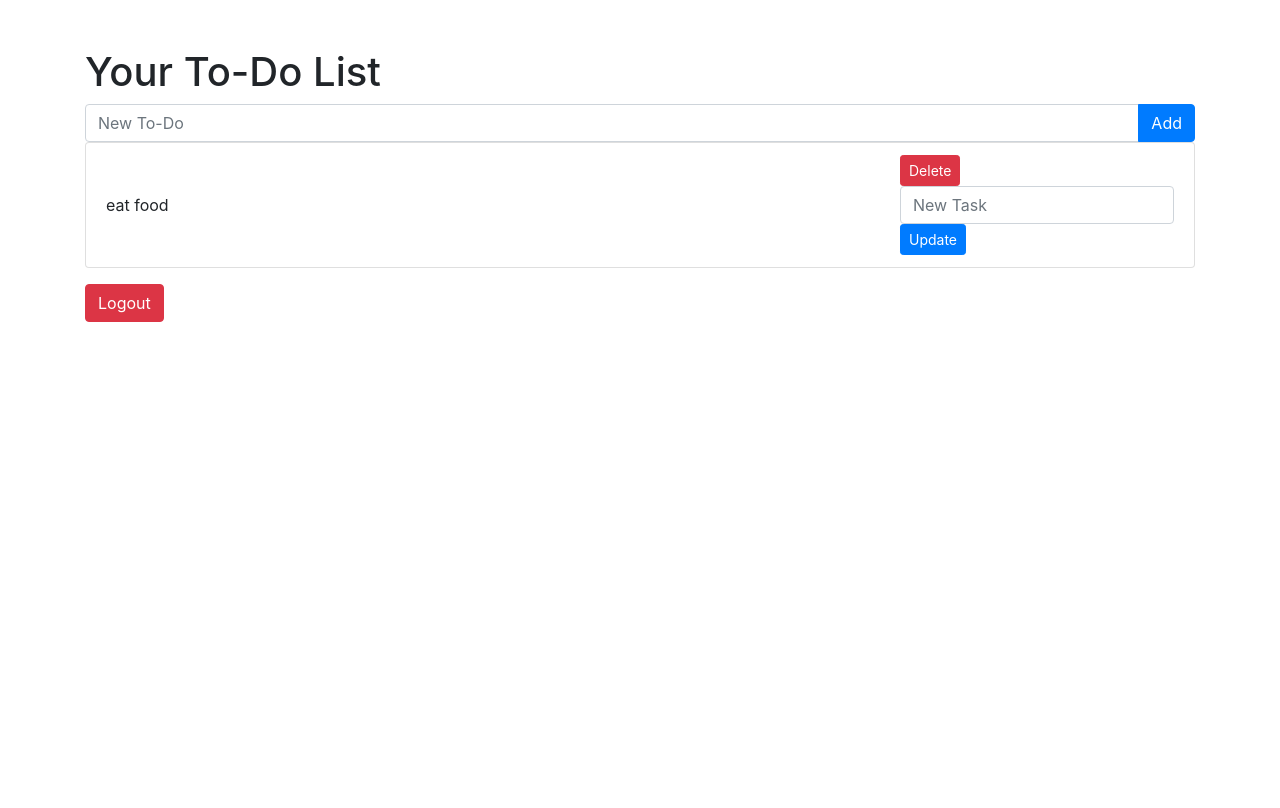
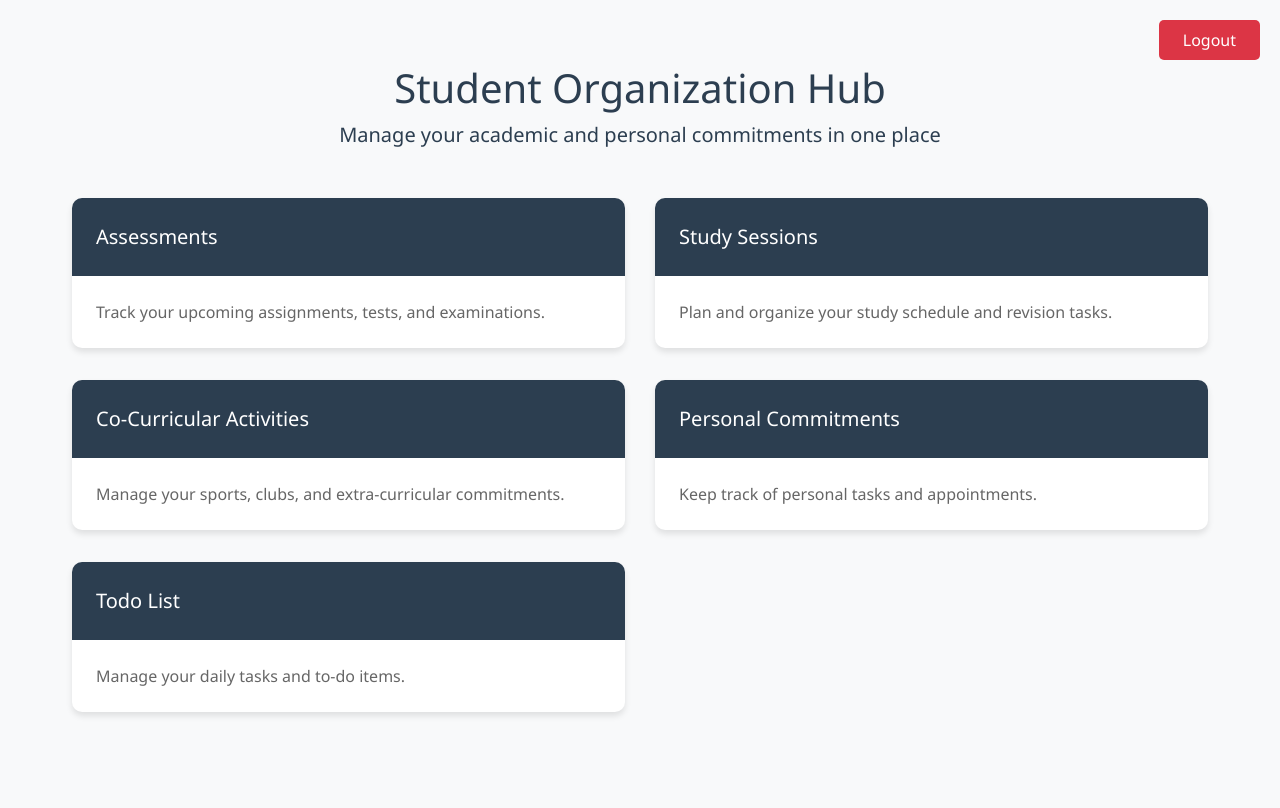
Before and after one commit to brax-vesh/Flask-Todo-App, a Flask app: page /dashboard in a window 1280 px wide. Before the commit the page ends 322 px from the top, so only its background shows below. Run offline with Flask 3, Linux system fonts and the light colour scheme; a user stored in the database is signed in; some libraries are stand-ins or nearby versions.

Commit message:
fixed sign up and login, created an improved dasahboard, created add todo page to allow for cleaner adding of todos

```diff
--- a/flask_app/app.py
+++ b/flask_app/app.py
@@ -1,7 +1,8 @@
 from flask import Flask, render_template, session, flash, redirect, request
 from sqlalchemy.orm import sessionmaker
 from sqlalchemy import create_engine
-from setup_db import User, ToDo
+# Update imports to include new models
+from setup_db import User, ToDo, Assessment, StudySession, CoCurricular, PersonalCommitment
 from werkzeug.security import check_password_hash, generate_password_hash
 
 app = Flask(__name__)
@@ -49,8 +50,33 @@ def login():
             print("Invalid username or password", "danger")
     return render_template('login.html')
 
-@app.route('/signup')
+@app.route('/signup', methods=['GET', 'POST'])
 def signup():
+    if request.method == 'POST':
+        username = request.form.get('username')
+        password = request.form.get('password')
+        confirm_password = request.form.get('confirm_password')
+
+        # Check if username already exists
+        existing_user = db_session.query(User).filter_by(username=username).first()
+        if (existing_user):
+            flash('Username already exists', 'danger')
+            return redirect('/signup')
+
+        # Validate password match
+        if password != confirm_password:
+            flash('Passwords do not match', 'danger')
+            return redirect('/signup')
+
+        # Create new user
+        hashed_password = generate_password_hash(password)
+        new_user = User(username=username, password=hashed_password)
+        db_session.add(new_user)
+        db_session.commit()
+
+        flash('Account created successfully! Please login.', 'success')
+        return redirect('/login')
+
     return render_template('signup.html')
 
 @app.route('/logout')
@@ -123,5 +149,55 @@ def delete_todo(todo_id):
 
     return redirect('/dashboard')
 
+@app.route('/assessments')
+def assessments():
+    if "user_id" not in session:
+        flash("Please log in to view assessments.", "warning")
+        return redirect('/login')
+
+    user_id = session["user_id"]
+    user_assessments = db_session.query(Assessment).filter_by(user_id=user_id).all()
+    return render_template('assessments.html', assessments=user_assessments)
+
+@app.route('/study_sessions')
+def study_sessions():
+    if "user_id" not in session:
+        flash("Please log in to view study sessions.", "warning")
+        return redirect('/login')
+
+    user_id = session["user_id"]
+    user_sessions = db_session.query(StudySession).filter_by(user_id=user_id).all()
+    return render_template('study_sessions.html', sessions=user_sessions)
+
+@app.route('/co_curricular')
+def co_curricular():
+    if "user_id" not in session:
+        flash("Please log in to view co-curricular activities.", "warning")
+        return redirect('/login')
+
+    user_id = session["user_id"]
+    activities = db_session.query(CoCurricular).filter_by(user_id=user_id).all()
+    return render_template('co_curricular.html', activities=activities)
+
+@app.route('/personal_commitments')
+def personal_commitments():
+    if "user_id" not in session:
+        flash("Please log in to view personal commitments.", "warning")
+        return redirect('/login')
+
+    user_id = session["user_id"]
+    commitments = db_session.query(PersonalCommitment).filter_by(user_id=user_id).all()
+    return render_template('personal_commitments.html', commitments=commitments)
+
+@app.route('/todos')
+def todos():
+    if "user_id" not in session:
+        flash("Please log in to view todos.", "warning")
+        return redirect('/login')
+
+    user_id = session["user_id"]
+    user_todos = db_session.query(ToDo).filter_by(user_id=user_id).all()
+    return render_template('add_todo.html', todos=user_todos)
+
 if __name__ == '__main__':
     app.run(debug=True)
--- a/flask_app/templates/dashboard.html
+++ b/flask_app/templates/dashboard.html
@@ -3,39 +3,161 @@
 <head>
     <meta charset="UTF-8">
     <meta name="viewport" content="width=device-width, initial-scale=1.0">
-    <title>Dashboard</title>
+    <title>Student Hub</title>
     <link rel="stylesheet" href="https://maxcdn.bootstrapcdn.com/bootstrap/4.5.2/css/bootstrap.min.css">
+    <style>
+        :root {
+            --primary-color: #2c3e50;
+            --secondary-color: #3498db;
+            --background-color: #f8f9fa;
+        }
+
+        body {
+            background-color: var(--background-color);
+            font-family: 'Segoe UI', Tahoma, Geneva, Verdana, sans-serif;
+        }
+
+        .hub-container {
+            max-width: 1200px;
+            margin: 2rem auto;
+            padding: 2rem;
+        }
+
+        .hub-header {
+            text-align: center;
+            margin-bottom: 3rem;
+            color: var(--primary-color);
+        }
+
+        .hub-card {
+            background: white;
+            border-radius: 10px;
+            box-shadow: 0 4px 6px rgba(0, 0, 0, 0.1);
+            transition: transform 0.3s ease, box-shadow 0.3s ease;
+            margin-bottom: 2rem;
+            overflow: hidden;
+        }
+
+        .hub-card:hover {
+            transform: translateY(-5px);
+            box-shadow: 0 6px 12px rgba(0, 0, 0, 0.15);
+        }
+
+        .hub-card-header {
+            background: var(--primary-color);
+            color: white;
+            padding: 1.5rem;
+            font-size: 1.25rem;
+        }
+
+        .hub-card-body {
+            padding: 1.5rem;
+            color: #666;
+        }
+
+        .hub-card-link {
+            text-decoration: none;
+            color: inherit;
+        }
+
+        .hub-card-link:hover {
+            text-decoration: none;
+        }
+
+        .logout-btn {
+            position: fixed;
+            top: 20px;
+            right: 20px;
+            padding: 0.5rem 1.5rem;
+            background-color: #dc3545;
+            border: none;
+            border-radius: 5px;
+            color: white;
+            transition: background-color 0.3s ease;
+        }
+
+        .logout-btn:hover {
+            background-color: #c82333;
+            text-decoration: none;
+            color: white;
+        }
+    </style>
 </head>
 <body>
-    <div class="container mt-5">
-        <h1>Your To-Do List</h1>
-        <!-- Form to Add a New To-Do -->
-        <form action="{{ url_for('add_todo') }}" method="POST" class="mb4">
-            <div class="input-group">
-                <input type="text" name="task" placeholder="New To-Do" class="form-control" required>
-                <div class="input-group-append">
-                    <button type="submit" class="btn btn-primary">Add</button>
-                </div>
+    <a href="{{ url_for('logout') }}" class="logout-btn">Logout</a>
+
+    <div class="hub-container">
+        <div class="hub-header">
+            <h1>Student Organization Hub</h1>
+            <p class="lead">Manage your academic and personal commitments in one place</p>
+        </div>
+
+        <div class="row">
+            <div class="col-md-6">
+                <a href="{{ url_for('assessments') }}" class="hub-card-link">
+                    <div class="hub-card">
+                        <div class="hub-card-header">
+                            Assessments
+                        </div>
+                        <div class="hub-card-body">
+                            Track your upcoming assignments, tests, and examinations.
+                        </div>
+                    </div>
+                </a>
             </div>
-        </form>
-        <!-- Display To-Do List -->
-        <ul class="list-group">
-            {% for todo in todos %}
-            <li class="list-group-item d-flex justify-content-between align-items-center">
-                {{ todo.task }}
-                <div>
-                    <form action="{{ url_for('delete_todo', todo_id=todo.id) }}" method="POST" style="display: inline;">
-                        <button type="submit" class="btn btn-danger btn-sm">Delete</button>
-                    </form>
-                    <form action="{{ url_for('update_todo', todo_id=todo.id) }}" method="POST" style="display: inline;">
-                        <input type="text" name="new_task" placeholder="New Task" class="form-control" required>
-                        <button type="submit" class="btn btn-primary btn-sm">Update</button>
-                    </form>
-                </div>
-            </li>
-            {% endfor %}
-        </ul>
-        <a href="{{ url_for('logout') }}" class="btn btn-danger mt-3">Logout</a>
+
+            <div class="col-md-6">
+                <a href="{{ url_for('study_sessions') }}" class="hub-card-link">
+                    <div class="hub-card">
+                        <div class="hub-card-header">
+                            Study Sessions
+                        </div>
+                        <div class="hub-card-body">
+                            Plan and organize your study schedule and revision tasks.
+                        </div>
+                    </div>
+                </a>
+            </div>
+
+            <div class="col-md-6">
+                <a href="{{ url_for('co_curricular') }}" class="hub-card-link">
+                    <div class="hub-card">
+                        <div class="hub-card-header">
+                            Co-Curricular Activities
+                        </div>
+                        <div class="hub-card-body">
+                            Manage your sports, clubs, and extra-curricular commitments.
+                        </div>
+                    </div>
+                </a>
+            </div>
+
+            <div class="col-md-6">
+                <a href="{{ url_for('personal_commitments') }}" class="hub-card-link">
+                    <div class="hub-card">
+                        <div class="hub-card-header">
+                            Personal Commitments
+                        </div>
+                        <div class="hub-card-body">
+                            Keep track of personal tasks and appointments.
+                        </div>
+                    </div>
+                </a>
+            </div>
+
+            <div class="col-md-6">
+                <a href="{{ url_for('todos') }}" class="hub-card-link">
+                    <div class="hub-card">
+                        <div class="hub-card-header">
+                            Todo List
+                        </div>
+                        <div class="hub-card-body">
+                            Manage your daily tasks and to-do items.
+                        </div>
+                    </div>
+                </a>
+            </div>
+        </div>
     </div>
 </body>
 </html>
```
Also changed, not shown: flask_app/setup_db.py (+45 -1 lines), flask_app/templates/add_todo.html (added, +39 -0 lines), flask_app/templates/category_template.html (added, +65 -0 lines), flask_app/templates/signup.html (+41 -16 lines), flask_app/templates/todolist.html (added, +87 -0 lines), templates/css.html (added, +26 -0 lines), flask_app/templates/assessments.html (added), flask_app/templates/co_curricular.html (added), flask_app/templates/personal_commitments.html (added), flask_app/templates/study_sessions.html (added), todo.db.
